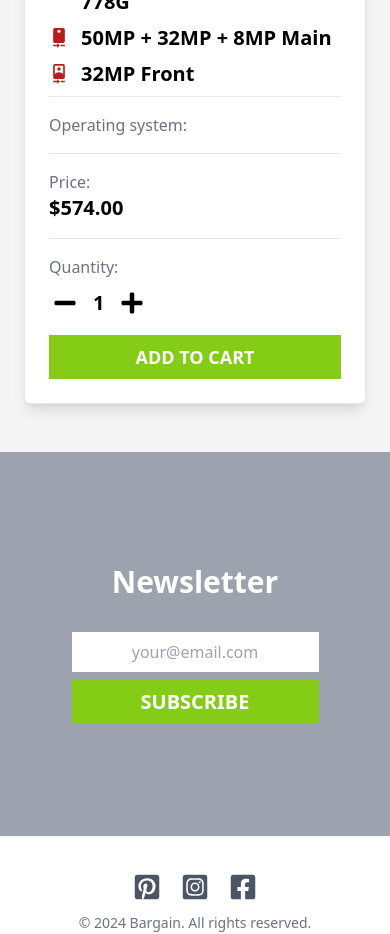
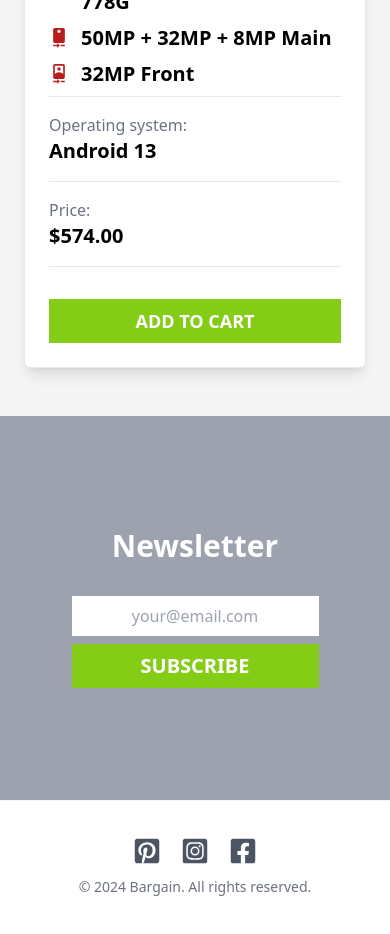
Before and after one commit to MattFvnDev/E_Bargain, a React (Vite) app: page /products/phone/10 in a window 390 px wide. Shown: the part 940-1874 px from the top of the page. Built offline with nearby package versions, Linux system fonts and the light colour scheme.

Commit message:
PhoneDetails and its children code refactoring and UI adjustments

```diff
--- a/src/components/Details.jsx
+++ b/src/components/Details.jsx
@@ -1,60 +1,28 @@
 import React from "react"
-import { FaRegCheckCircle, FaMinus, FaPlus } from "react-icons/fa"
+import { FaRegCheckCircle } from "react-icons/fa"
 import { TechSpecs, SmallImages } from "../components"
 
-const Details = ({
-  img,
-  otherImgs,
-  brand,
-  model,
-  price,
-  quantity,
-  cameraFront,
-  memoryCapacity,
-  display,
-  ram,
-  chip,
-  cameraMain,
-}) => {
+const Details = ({ phone }) => {
   return (
     <div className="flex flex-col md:flex-row justify-between items-center space-y-48 md:space-y-0 md:space-x-4 lg:space-x-16">
-      <SmallImages img={img} otherImgs={otherImgs} />
+      <SmallImages phone={phone} />
       <div className="w-full flex-1 max-w-md border border-opacity-50 rounded-md shadow-lg p-6 bg-white">
         <h2 className="text-3xl font-semibold">
-          {brand} {model}
+          {phone.brand} {phone.model}
           <p className="pt-3 flex items-center space-x-2">
             <FaRegCheckCircle className="text-lime-500" />
             <span className="font-semibold">In stock</span>
           </p>
         </h2>
-        <TechSpecs
-          otherImgs={otherImgs}
-          cameraFront={cameraFront}
-          memoryCapacity={memoryCapacity}
-          display={display}
-          ram={ram}
-          chip={chip}
-          cameraMain={cameraMain}
-          brand={brand}
-          model={model}
-        />
-        <div className="mt-4 border-t pt-4">
+        <TechSpecs phone={phone} />
+        <div className="my-4 border-y py-4">
           <p className="text-gray-500">Price:</p>
-          <p className="text-xl font-semibold">${price.toFixed(2)}</p>
+          <p className="text-xl font-semibold">${phone.price.toFixed(2)}</p>
         </div>
-        <div className="mt-4 border-t pt-4">
-          <p className="text-gray-500">Quantity:</p>
-          <div className="mt-2 flex items-center space-x-3">
-            <button className="p-1 rounded-md hover:bg-red-100 hover:text-red-500">
-              <FaMinus className="w-6 h-6 flex-shrink-0" />
-            </button>
-            <p className="font-semibold text-xl">{quantity}</p>
-            <button className="p-1 rounded-md hover:bg-green-100 hover:text-green-500">
-              <FaPlus className="w-6 h-6 flex-shrink-0" />
-            </button>
-          </div>
-        </div>
-        <button className="w-full font-semibold uppercase mt-4 boder border-lime-500 py-2 px-6 text-lg bg-lime-500 hover:bg-lime-600 hover:border-lime-600 focus:ring-4 focus:ring-opacity-50 focus:ring-lime-500 text-white">
+        <button
+          type="button"
+          className="w-full font-semibold uppercase mt-4 boder border-lime-500 py-2 px-6 text-lg bg-lime-500 hover:bg-lime-600 hover:border-lime-600 focus:ring-4 focus:ring-opacity-50 focus:ring-lime-500 text-white"
+        >
           Add to cart
         </button>
       </div>
--- a/src/components/SmallImages.jsx
+++ b/src/components/SmallImages.jsx
@@ -1,30 +1,30 @@
 import React, { useState } from "react"
 
-const SmallImages = ({ img, otherImgs, model }) => {
-  const [image, setImage] = useState(img)
+const SmallImages = ({ phone }) => {
+  const [image, setImage] = useState(phone.img)
   const changeImage = (e) => {
     setImage(e.target.src)
   }
   return (
     <div className="relative w-72 h-72 sm:w-96 sm:h-96 lg:w-[28rem] lg:h-[28rem] md:mb-24 lg:mb-40">
-      <img src={image} alt={`An Image of ${model}`} className="w-90 h-90" />
+      <img src={image} alt={`An Image of ${phone.model}`} className="w-90 h-90" />
       <div className="w-full flex justify-center items-center mt-16 lg:mt-20">
         <img
           onMouseOver={changeImage}
-          src={img}
-          alt={`An Image of ${model}`}
+          src={phone.img}
+          alt={`An Image of ${phone.model}`}
           className="w-24 h-24 lg:w-28 lg:h-28 object-cover cursor-pointer"
         />
         <img
           onMouseOver={changeImage}
-          src={otherImgs[0]}
-          alt={`An Image of ${model}`}
+          src={phone.otherImgs[0]}
+          alt={`An Image of ${phone.model}`}
           className="w-24 h-24 lg:w-28 lg:h-28 object-cover cursor-pointer"
         />
         <img
           onMouseOver={changeImage}
-          src={otherImgs[1]}
-          alt={`An Image of ${model}`}
+          src={phone.otherImgs[1]}
+          alt={`An Image of ${phone.model}`}
           className="w-24 h-24 lg:w-28 lg:h-28 object-cover cursor-pointer"
         />
       </div>
--- a/src/components/TechSpecs.jsx
+++ b/src/components/TechSpecs.jsx
@@ -4,44 +4,38 @@ import { FaMobileScreen, FaMicrochip } from "react-icons/fa6"
 import { MdStorage, MdCameraRear, MdCameraFront } from "react-icons/md"
 
 const TechSpecs = ({
-  memoryCapacity,
-  display,
-  ram,
-  cameraMain,
-  cameraFront,
-  operatingSystem,
-  chip,
+  phone
 }) => {
   return (
     <div className="mt-4 border-t pt-4 flex flex-col space-y-2 lg:space-y-3">
       <p className="text-gray-500">Tech Specs:</p>
       <div className="flex flex-row items-center space-x-3">
         <MdStorage className="text-red-700 w-5 h-5 flex-shrink-0" />
-        <p className="text-xl font-semibold">{memoryCapacity} GB</p>
+        <p className="text-xl font-semibold">{phone.memoryCapacity} GB</p>
       </div>
       <div className="flex flex-row items-center space-x-3">
         <FaMobileScreen className="text-red-700 w-5 h-5 flex-shrink-0" />
-        <p className="text-xl font-semibold">{display}&Prime;</p>
+        <p className="text-xl font-semibold">{phone.display}&Prime;</p>
       </div>
       <div className="flex flex-row items-center space-x-3">
         <FaMemory className="text-red-700 w-5 h-5 flex-shrink-0" />
-        <p className="text-xl font-semibold">{ram} GB</p>
+        <p className="text-xl font-semibold">{phone.ram} GB</p>
       </div>
       <div className="flex flex-row items-center space-x-3">
         <FaMicrochip className="text-red-700 w-5 h-5 flex-shrink-0" />
-        <p className="text-xl font-semibold">{chip}</p>
+        <p className="text-xl font-semibold">{phone.chip}</p>
       </div>
       <div className="flex flex-row items-center space-x-3">
         <MdCameraRear className="text-red-700 w-5 h-5 flex-shrink-0" />
-        <p className="text-xl font-semibold">{cameraMain}</p>
+        <p className="text-xl font-semibold">{phone.cameraMain}</p>
       </div>
       <div className="flex flex-row items-center space-x-3">
         <MdCameraFront className="text-red-700 w-5 h-5 flex-shrink-0" />
-        <p className="text-xl font-semibold">{cameraFront}</p>
+        <p className="text-xl font-semibold">{phone.cameraFront}</p>
       </div>
       <div className="mt-4 border-t pt-4">
         <p className="text-gray-500">Operating system:</p>
-        <p className="text-xl font-semibold ">{operatingSystem}</p>
+        <p className="text-xl font-semibold ">{phone.operatingSystem}</p>
       </div>
     </div>
   )
--- a/src/pages/PhoneDetails.jsx
+++ b/src/pages/PhoneDetails.jsx
@@ -14,7 +14,7 @@ const PhoneDetails = () => {
   return (
     <div className="container lg:max-w-screen-lg mx-auto py-12 px-6">
       {phoneDetail.map((phone) => {
-        return <Details key={phone.id} {...phone} />
+        return <Details key={phone.id} phone={phone} />
       })}
     </div>
   )
```
